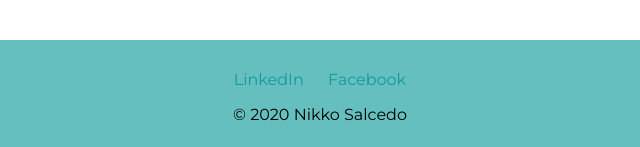
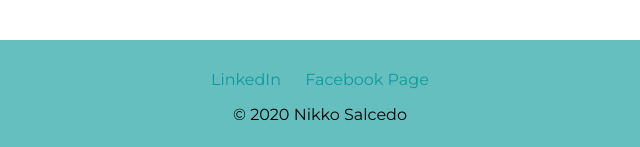
Before and after one commit to nikkolahz/SalcedoSite, a plain HTML site: page index.html in a window 1280 px wide. Shown: the part 2907-3054 px from the top of the page, 320-960 px from the left. Drawn offline with Linux system fonts and the light colour scheme; a web font is replaced by a local one.

Commit message:
Added some text

```diff
--- a/index.html
+++ b/index.html
@@ -52,7 +52,7 @@ It is my intention to further my skills by being part of a sound organization wh
 
     <div class="bottom-container">
       <a class="footer-link" href="https://ph.linkedin.com/in/nikko-salcedo-a63608112">LinkedIn</a>
-      <a class="footer-link" href="https://www.facebook.com/nikko.salcedo1">Facebook</a>
+      <a class="footer-link" href="https://www.facebook.com/nikko.salcedo1">Facebook Page</a>
       <p>© 2020 Nikko Salcedo</p>
     </div>
 
```
